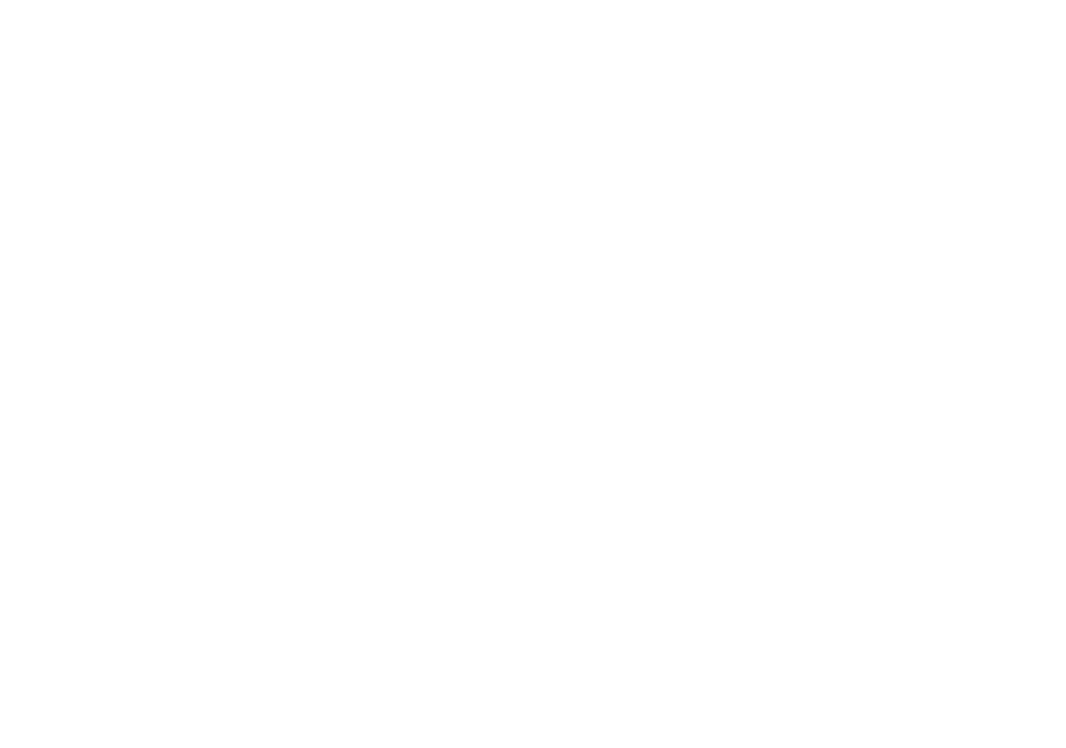
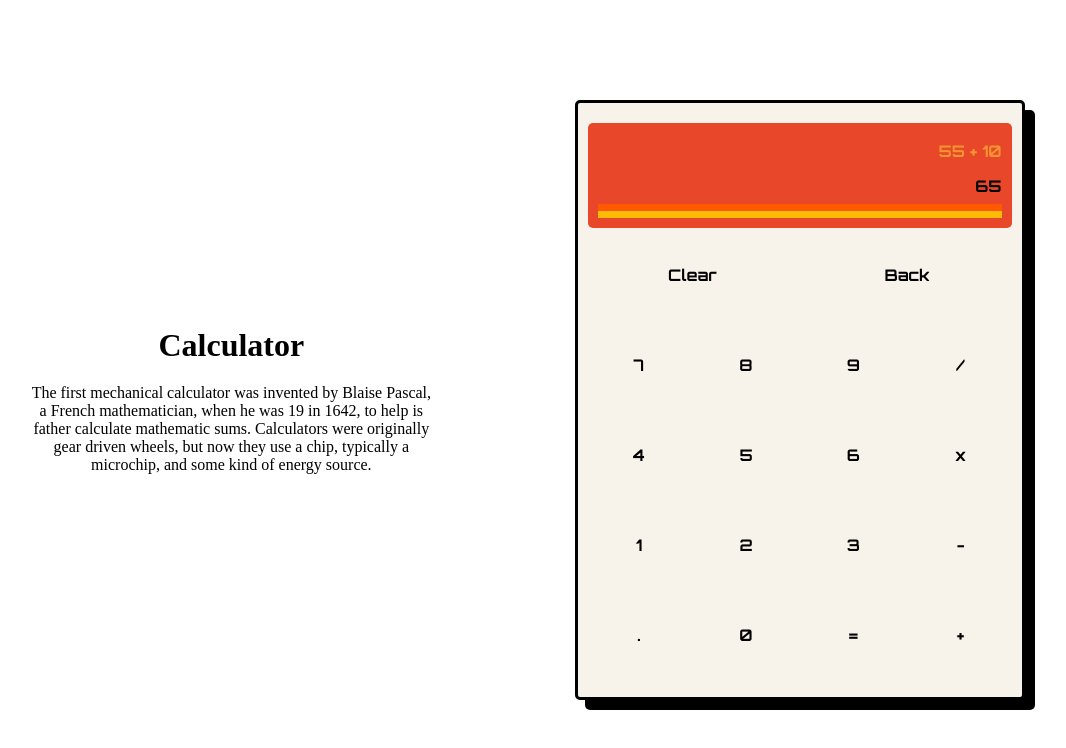
Before and after one commit to emosra/my-odin-projects, a plain HTML site: page calculator/index.html in a window 1280 px wide. Shown: the whole page, without its empty margins (112-1178 px from the left). Drawn offline with Linux system fonts and the light colour scheme.

Commit message:
Add styling and layout

```diff
--- a/calculator/index.html
+++ b/calculator/index.html
@@ -9,5 +9,55 @@
 </head>
 <body>
 
+
+    <div class="left-container">
+        <h1>Calculator</h1>
+        <p>The first mechanical calculator was invented by Blaise Pascal, a French mathematician, when he was 19 in 1642, to help is father calculate mathematic sums. Calculators were originally gear driven wheels, but now they use a chip, typically a microchip, and some kind of energy source.</p>
+    </div>
+
+
+
+    <div class="calc-container">
+        <div class="calc-row top-row">
+            <div class="calc-screen top">
+                <span class="prev-calc">55 + 10</span>
+                <span>65</span>
+            </div>
+            <div class="calc-screen mid"></div>
+            <div class="calc-screen bottom"></div>
+        </div>
+        <div class="calc-row">
+            <div class="calc-btn clear">Clear</div>
+            <div class="calc-btn back">Back</div>
+        </div>
+        <div class="calc-row">
+            <div class="calc-btn">7</div>
+            <div class="calc-btn">8</div>
+            <div class="calc-btn">9</div>
+            <div class="calc-btn">/</div>
+        </div>
+        <div class="calc-row">
+            <div class="calc-btn">4</div>
+            <div class="calc-btn">5</div>
+            <div class="calc-btn">6</div>
+            <div class="calc-btn">x</div>
+        </div>
+        <div class="calc-row">
+            <div class="calc-btn">1</div>
+            <div class="calc-btn">2</div>
+            <div class="calc-btn">3</div>
+            <div class="calc-btn">-</div>
+        </div>
+        <div class="calc-row">
+            <div class="calc-btn">.</div>
+            <div class="calc-btn">0</div>
+            <div class="calc-btn">=</div>
+            <div class="calc-btn">+</div>
+        </div>
+
+    </div>
+
+
+
 </body>
 </html>
--- a/calculator/styles.css
+++ b/calculator/styles.css
@@ -0,0 +1,113 @@
+@import url('https://fonts.googleapis.com/css2?family=Orbitron:wght@700&display=swap');
+
+
+* {
+    padding: 0;
+    margin: 0;
+    box-sizing: border-box;
+}
+
+body {
+    height: 100vh;
+    display: flex;
+    justify-content: space-evenly;
+    align-items: center;
+}
+
+.calc-container {
+    display: flex;
+    flex-direction: column;
+    justify-content: center;
+    height: 600px;
+    width: 450px;
+    gap: 5px;
+    border:  3px solid;
+    padding: 20px 10px;
+    border-radius: 5px;
+    background-color: #F8F3EA;
+    font-family: 'Orbitron', sans-serif;
+    box-shadow: 10px 10px;
+}
+
+.calc-row {
+    display: flex;
+    flex: 1;
+    gap: 5px;
+}
+
+.calc-btn {
+    display: flex;
+    justify-content: center;
+    align-items: center;
+    /* border: solid; */
+    border-radius: 5px;
+    flex: 1;
+    cursor: pointer;
+}
+
+.calc-btn:hover {
+    opacity: 0.5;
+    background-color: #e0d8ca;
+}
+
+.calc-btn:active {
+    opacity: 1;
+    color: white;
+}
+
+.clear:active, .back:active {
+    color: #FF5900;
+}
+
+.top-row {
+    /* border: solid; */
+    display: flex;
+    flex-direction: column;
+    /* justify-content: flex-end;
+    align-items: flex-end; */
+    border-radius: 5px;
+    padding: 10px;
+    background-color: #E9472A;
+    gap: 0px;
+}
+
+.calc-screen {
+    /* border: solid; */
+    text-align: right;
+    flex: 1;
+}
+
+.top {
+    flex: 10;
+    display: flex;
+    flex-direction: column;
+    justify-content: space-around;
+}
+
+.mid {
+    background-color: #FF5900;
+}
+
+.bottom {
+    background-color: #FFBC06;
+}
+
+.left-container {
+    /* border: solid; */
+    display: flex;
+    flex-direction: column;
+    justify-content: center;
+    align-items: center;
+    width: 400px;
+    height: 300px;
+    text-align: center;
+}
+
+.left-container p {
+    margin-top: 20px;
+}
+
+.prev-calc {
+    color: #FFDF38;
+    opacity: 0.5;
+}
```
